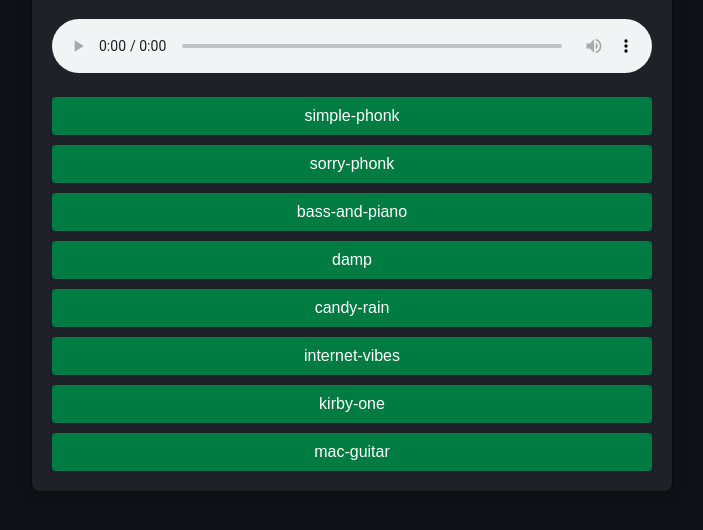
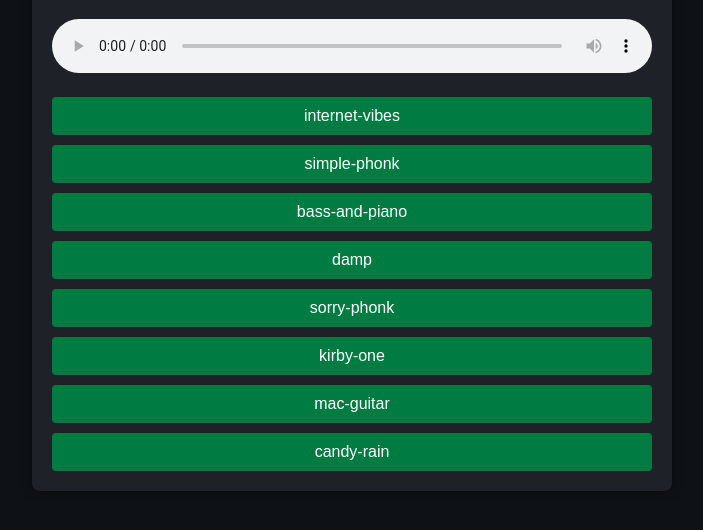
Before and after one commit to cymatic-productions/html.js.playlist, a Jekyll site: the page built from playlists/under-development.md, in a window 1280 px wide. Shown: the part 179-709 px from the top of the page, without its empty margins (288-991 px from the left). Built offline with Jekyll 4.4.1, drawn with Linux system fonts in a browser that asks for light colours.

Commit message:
updated song order

```diff
--- a/playlists/under-development.md
+++ b/playlists/under-development.md
@@ -2,13 +2,13 @@
 layout: playlist
 title: Under Development
 songs: [
+    internet-vibes,
     simple-phonk,
-    sorry-phonk,
     bass-and-piano,
     damp,
-    candy-rain,
-    internet-vibes,
+    sorry-phonk,
     kirby-one,
-    mac-guitar
+    mac-guitar,
+    candy-rain
 ]
 ---
```
